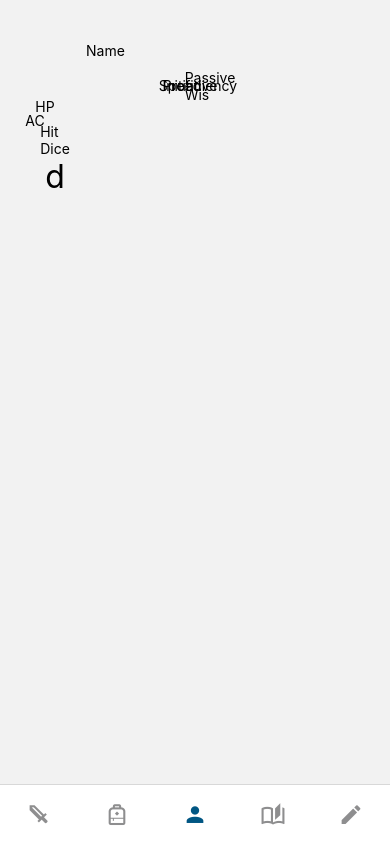
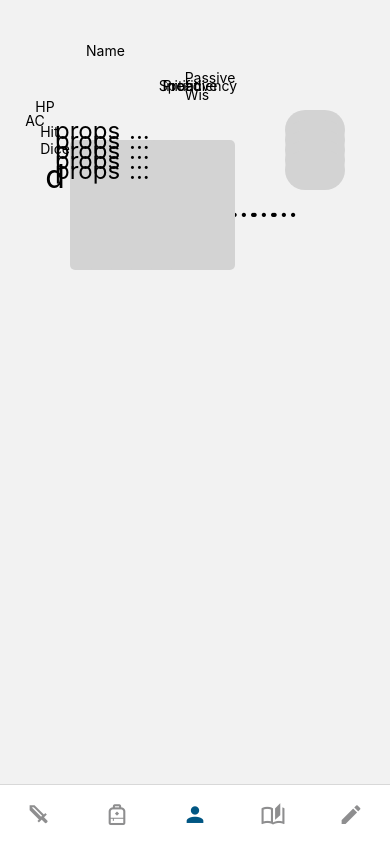
Before and after one commit to FinnWiel/firstApp, a React Native app: screen /Character in a window 390 px wide. Built offline with nearby package versions, Linux system fonts and the light colour scheme.

Commit message:
Added statblocks

```diff
--- a/Character.js
+++ b/Character.js
@@ -1,5 +1,6 @@
 import * as React from "react";
 import { Text, View, TextInput, StyleSheet, ScrollView } from "react-native";
+import statScore from "./statScore";
 
 export default function CharacterScreen() {
   return (
@@ -110,6 +111,73 @@ export default function CharacterScreen() {
           ></TextInput>
         </View>
       </View>
+      <View style={styles.statContainer}>
+        <View style={styles.statScore}>
+          <TextInput
+            placeholder="..."
+            style={[styles.inputText, { position: "absolute", left: 25 }]}
+          ></TextInput>
+          <View style={styles.statBonus}>
+            <TextInput placeholder="..." style={styles.inputText}></TextInput>
+          </View>
+        </View>
+        <View style={styles.statScore}>
+          <TextInput
+            placeholder="..."
+            style={[styles.inputText, { position: "absolute", left: 25 }]}
+          ></TextInput>
+          <View style={styles.statBonus}>
+            <TextInput placeholder="..." style={styles.inputText}></TextInput>
+          </View>
+        </View>
+        <View style={styles.statScore}>
+          <TextInput
+            placeholder="..."
+            style={[styles.inputText, { position: "absolute", left: 25 }]}
+          ></TextInput>
+          <View style={styles.statBonus}>
+            <TextInput placeholder="..." style={styles.inputText}></TextInput>
+          </View>
+        </View>
+        <View style={styles.statScore}>
+          <TextInput
+            placeholder="..."
+            style={[styles.inputText, { position: "absolute", left: 25 }]}
+          ></TextInput>
+          <View style={styles.statBonus}>
+            <TextInput placeholder="..." style={styles.inputText}></TextInput>
+          </View>
+        </View>
+        <View style={styles.statScore}>
+          <TextInput
+            placeholder="..."
+            style={[styles.inputText, { position: "absolute", left: 25 }]}
+          ></TextInput>
+          <View style={styles.statBonus}>
+            <TextInput placeholder="..." style={styles.inputText}></TextInput>
+          </View>
+        </View>
+        <View style={styles.statScore}>
+          <TextInput
+            placeholder="..."
+            style={[styles.inputText, { position: "absolute", left: 25 }]}
+          ></TextInput>
+          <View style={styles.statBonus}>
+            <TextInput placeholder="..." style={styles.inputText}></TextInput>
+          </View>
+        </View>
+      </View>
+
+      <View style={{flex: 0, justifyContent: 'center', alignItems: 'center', width: '100%',}}>
+        <View>{statScore()}</View>
+        <View>{statScore()}</View>
+        <View>{statScore()}</View>
+        <View>{statScore()}</View>
+        <View>{statScore()}</View>
+      </View>
+
+
+      <View style={[styles.containerBar, { width: 0, height: 400 }]}></View>
     </ScrollView>
   );
 }
@@ -164,4 +232,39 @@ const styles = StyleSheet.create({
   checkbox: {
     margin: 5,
   },
+  statContainer: {
+    flex: 0,
+    flexDirection: "row",
+    gap: 20,
+    top: 50,
+    flexWrap: "wrap",
+    justifyContent: "center",
+  },
+  statScore: {
+    flex: 0,
+    justifyContent: "center",
+    alignItems: "center",
+    flexDirection: "row",
+    height: 150,
+    width: 150,
+    backgroundColor: "white",
+    shadowColor: "#000",
+    shadowOffset: { width: 0, height: 5 },
+    shadowOpacity: 0.3,
+    shadowRadius: 6,
+    elevation: 6,
+    borderRadius: 10,
+  },
+  statBonus: {
+    backgroundColor: "lightgray",
+    height: 130,
+    width: 65,
+    position: "absolute",
+    right: 0,
+    borderRadius: 5,
+    margin: 10,
+    flex: 0,
+    justifyContent: "center",
+    alignItems: "center",
+  },
 });
--- /dev/null
+++ b/statScore.js
@@ -0,0 +1,33 @@
+import * as React from "react";
+import { Text, View, TextInput, StyleSheet } from "react-native";
+
+export default function statScore(props) {
+    return(
+        <View style={[styles.containerBar, {height: 50, borderRadius: 30, top: 50, margin: 5, width: 320}]}>
+          <Text style={{position:'absolute', left: 20, fontSize: 24,}}>props</Text>
+          <View style={{height: 40, width: 60, position: 'absolute', right: 0, margin: 10, borderRadius: 20, backgroundColor: 'lightgray', flex: 0, justifyContent: 'center', alignItems: 'center'}}>
+            <TextInput placeholder="..." style={{fontSize: 24,}}></TextInput>
+          </View>
+        </View>
+    );
+}
+
+
+const styles = StyleSheet.create( {
+    containerBar: {
+        flex: 0,
+        flexDirection: "row",
+        justifyContent: "center",
+        alignItems: "center",
+        backgroundColor: "#fff",
+        width: "90%",
+        height: 100,
+        top: 50,
+        borderRadius: 20,
+        shadowColor: "#000",
+        shadowOffset: { width: 0, height: 5 },
+        shadowOpacity: 0.3,
+        shadowRadius: 6,
+        elevation: 6,
+      },
+});
```
